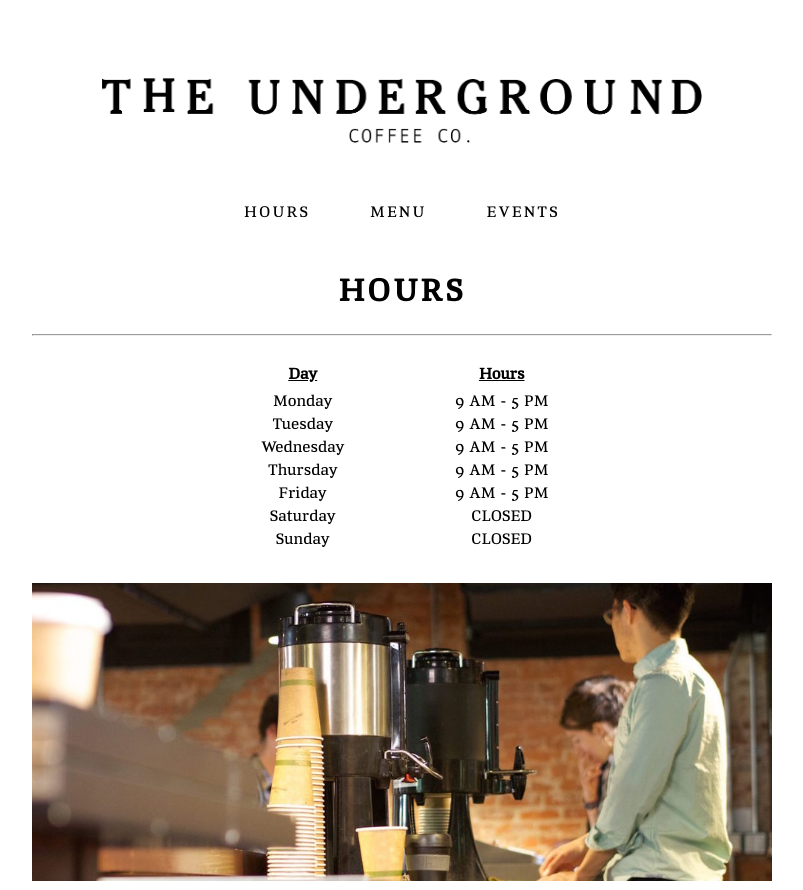
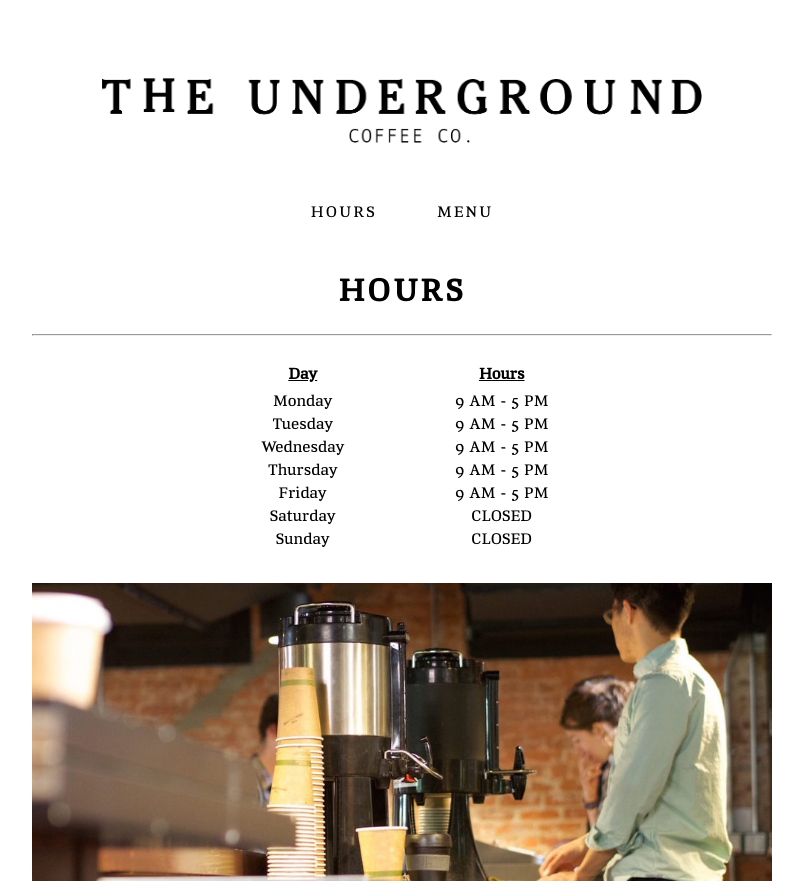
Before and after one commit to undergroundcoffee/undergroundcoffee.github.io, a plain HTML site: page hours/index.html in a window 1280 px wide. Shown: the top 890 px of the page, without its empty margins (238-1041 px from the left). Drawn offline with Linux system fonts and the light colour scheme.

Commit message:
removed broken link

```diff
--- a/hours/index.html
+++ b/hours/index.html
@@ -26,7 +26,7 @@
             <li><a href="/hours">hours</a></li>
             <li><a href="/menu">menu</a></li>
             <!--<li><a href="#">contact</a></li>-->
-            <li><a href="#">events</a></li>
+            <!--<li><a href="#">events</a></li>-->
           </ul>
         </div>
       </div>
```
Also changed, not shown: index.html (+1 -1 lines), menu/index.html (+1 -1 lines).
